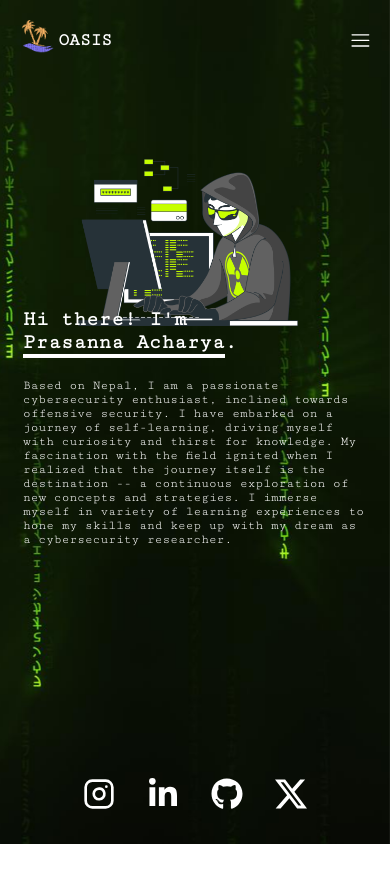
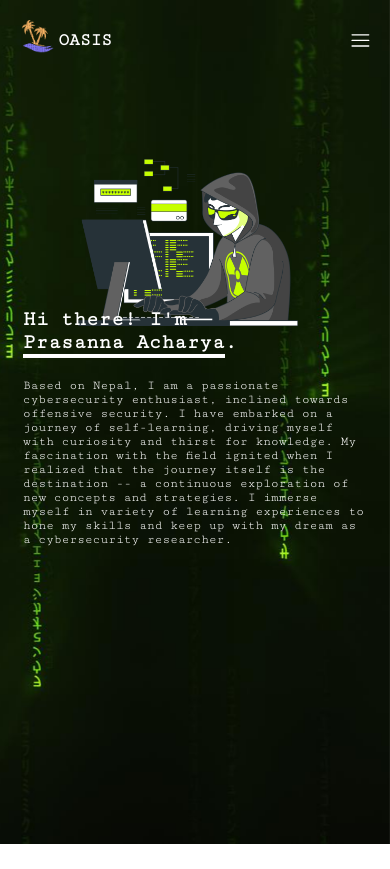
Before and after one commit to imprasanna/portfolio, a React (Vite) app in the folder frontend/: page / in a window 390 px wide. Before the commit the page ends 844 px from the top, so only its background shows below. Built offline with nearby package versions, Linux system fonts and the light colour scheme.

Commit message:
Home page made responsive

```diff
--- a/frontend/src/components/home/footer.jsx
+++ b/frontend/src/components/home/footer.jsx
@@ -8,6 +8,7 @@
 function Footer() {
   return (
     <div>
+      <div className="footer-wrapper">
         <div className="footer">
           <a href="https://www.instagram.com/acharya.prasanna1024/">
             <FiInstagram className="social-icon" />
@@ -26,6 +27,7 @@
           </a>
         </div>
       </div>
+    </div>
   );
 }
 
--- a/frontend/src/styles/footer.scss
+++ b/frontend/src/styles/footer.scss
@@ -10,3 +10,62 @@
         margin: 0 1rem;
     }
 }
+
+@media (max-width: 930px) {
+    .social-icon {
+        font-size: 1.6rem !important;
+    }
+}
+
+@media (max-width: 475px) {
+    .footer {
+        position: absolute;
+        bottom: -10px;
+    }
+
+    .social-icon {
+        font-size: 1.2rem !important;
+    }
+}
+
+@media (max-width: 400px) {
+    .footer {
+        position: absolute;
+        bottom: -25px;
+    }
+}
+
+@media (max-width: 365px) {
+    .footer {
+        position: absolute;
+        bottom: -40px;
+    }
+}
+
+@media (max-width: 350px) {
+    .footer {
+        position: absolute;
+        bottom: -50px;
+    }
+}
+
+@media (max-width: 320px) {
+    .footer {
+        position: absolute;
+        bottom: -70px;
+    }
+}
+
+@media (max-width: 295px) {
+    .footer {
+        position: absolute;
+        bottom: -80px;
+    }
+}
+
+@media (max-width: 270px) {
+    .footer {
+        position: absolute;
+        bottom: -100px;
+    }
+}
```
Lines whose indentation alone changed are shown as unchanged.
